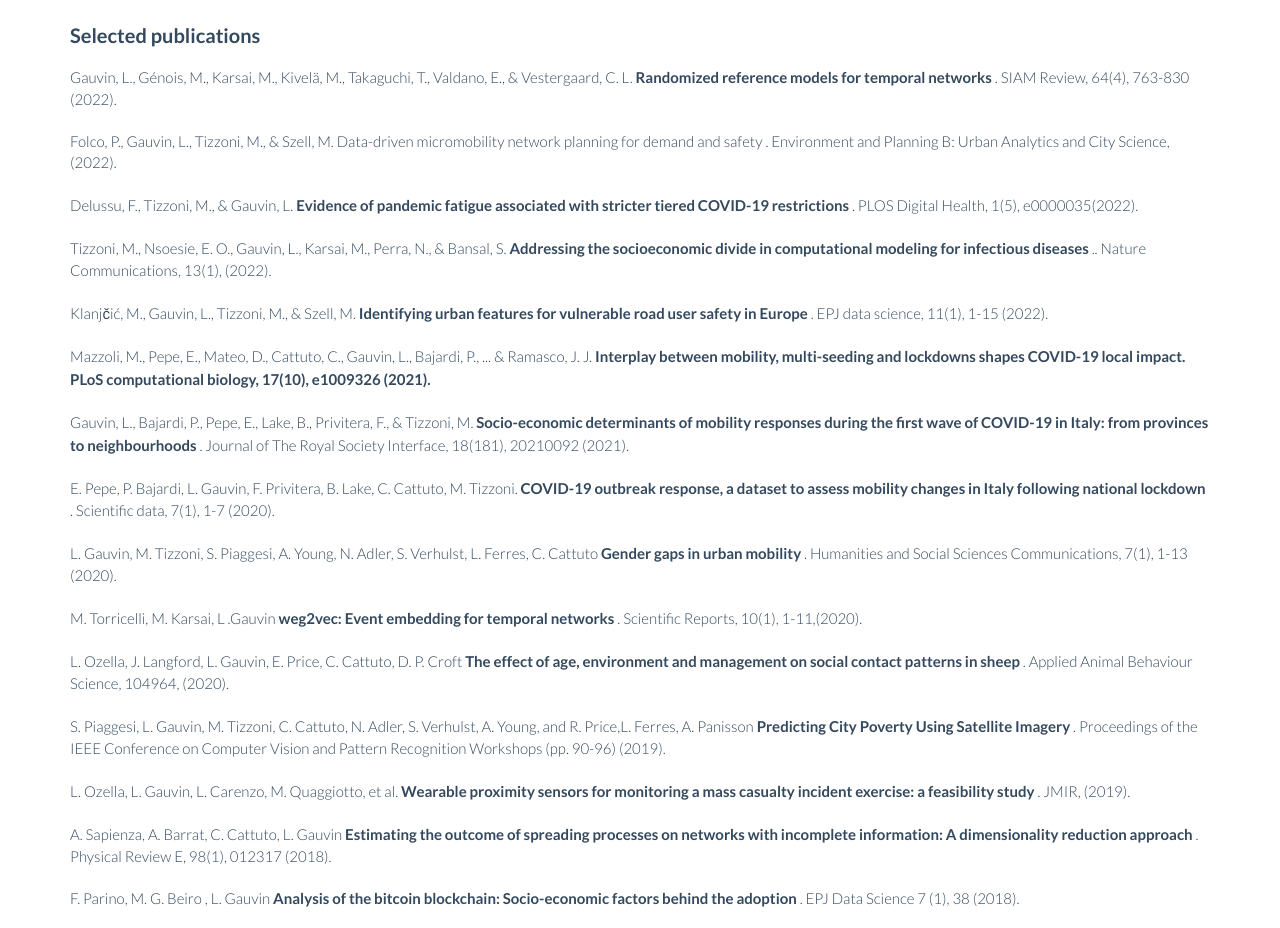
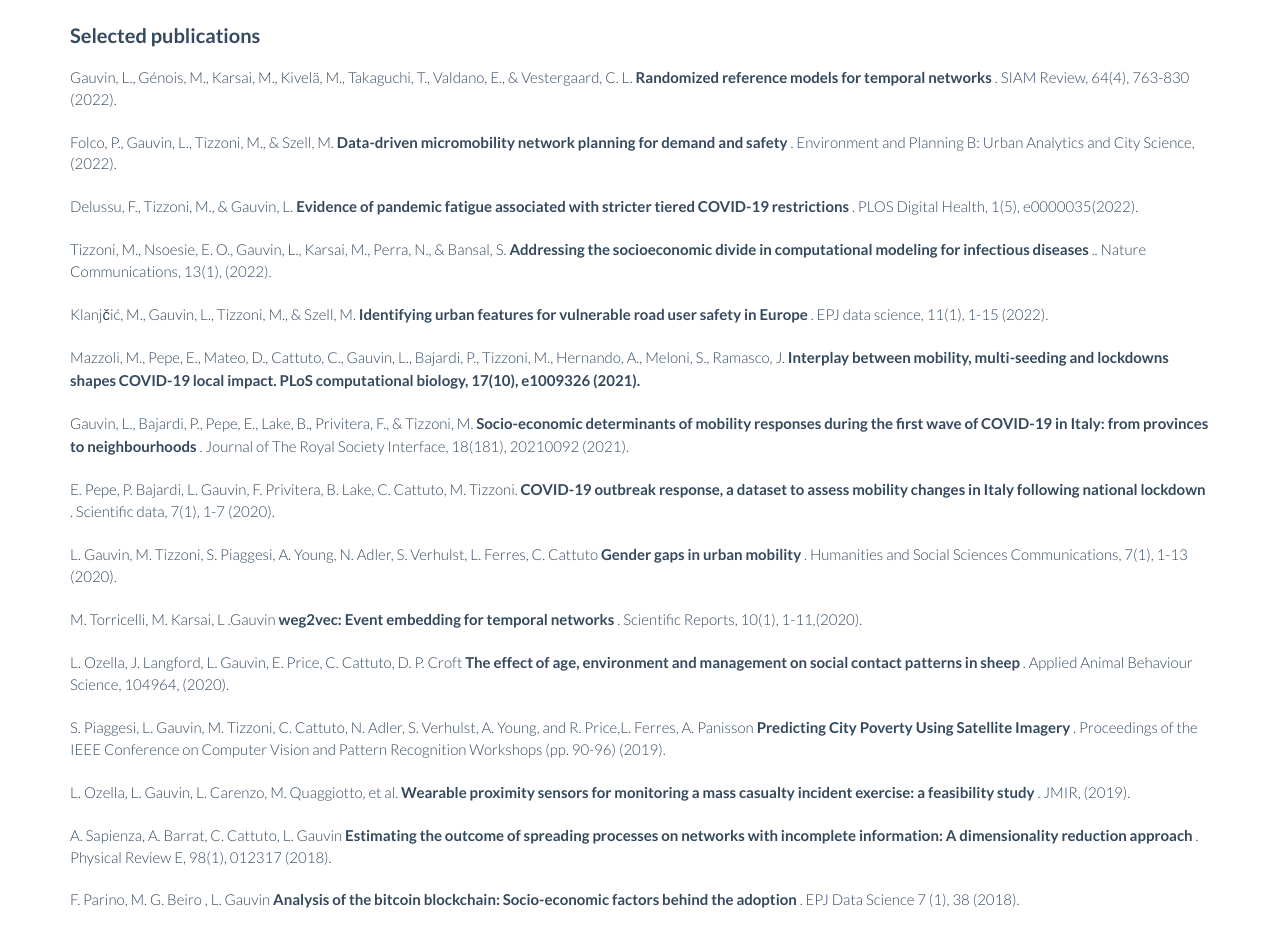
Before and after one commit to LaetitiaGauvin/laetitiagauvin.github.io, a plain HTML site: page index.html in a window 1280 px wide. Shown: the part 1360-2288 px from the top of the page. Drawn offline with Linux system fonts and the light colour scheme.

Commit message:
Update index.html

```diff
--- a/index.html
+++ b/index.html
@@ -149,7 +149,7 @@
 					<div class="sub-title lead3"></div>
 
 			  <p class="lead"> Gauvin, L., Génois, M., Karsai, M., Kivelä, M., Takaguchi, T., Valdano, E., & Vestergaard, C. L. <b>  Randomized reference models for temporal networks </b>. SIAM Review, 64(4), 763-830 (2022). </p>
- <p class="lead"> Folco, P., Gauvin, L., Tizzoni, M., & Szell, M.  Data-driven micromobility network planning for demand and safety </b>. Environment and Planning B: Urban Analytics and City Science, (2022).</p>
+ <p class="lead"> Folco, P., Gauvin, L., Tizzoni, M., & Szell, M.  <b>  Data-driven micromobility network planning for demand and safety </b>. Environment and Planning B: Urban Analytics and City Science, (2022).</p>
 
  <p class="lead"> Delussu, F., Tizzoni, M., & Gauvin, L.    <b>  Evidence of pandemic fatigue associated with stricter tiered COVID-19 restrictions </b>. PLOS Digital Health, 1(5), e0000035(2022). </p>
 
@@ -158,7 +158,7 @@
 
 
 
- <p class="lead"> Mazzoli, M., Pepe, E., Mateo, D., Cattuto, C., Gauvin, L., Bajardi, P., ... & Ramasco, J. J.   <b>  Interplay between mobility, multi-seeding and lockdowns shapes COVID-19 local impact. PLoS computational biology, 17(10), e1009326  (2021). </p>
+ <p class="lead"> Mazzoli, M., Pepe, E., Mateo, D., Cattuto, C., Gauvin, L., Bajardi, P., Tizzoni, M., Hernando, A., Meloni, S., Ramasco, J.   <b>  Interplay between mobility, multi-seeding and lockdowns shapes COVID-19 local impact. PLoS computational biology, 17(10), e1009326  (2021). </p>
 
  <p class="lead"> Gauvin, L., Bajardi, P., Pepe, E., Lake, B., Privitera, F., & Tizzoni, M.    <b> Socio-economic determinants of mobility responses during the first wave of COVID-19 in Italy: from provinces to neighbourhoods </b>. Journal of The Royal Society Interface, 18(181), 20210092 (2021). </p>
 
```
